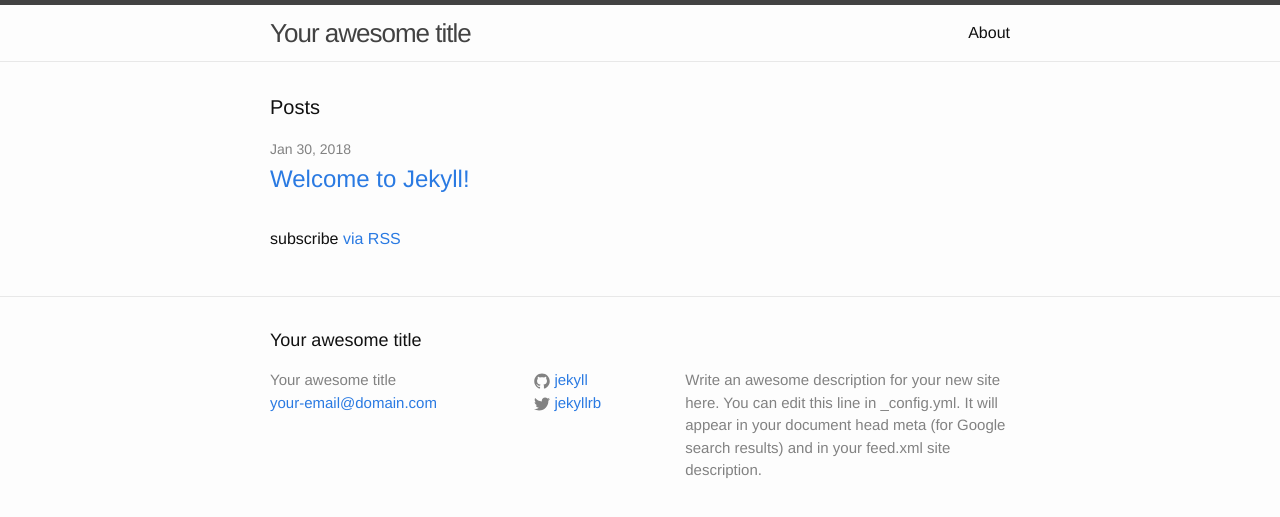
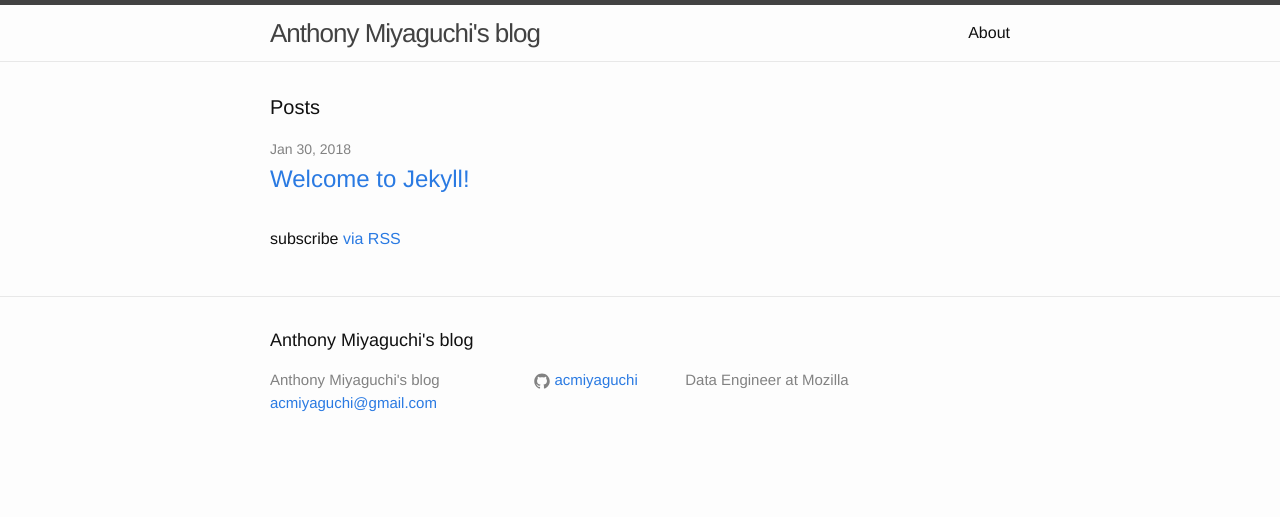
Before and after one commit to acmiyaguchi/acmiyaguchi.github.io, a Jekyll site: the page built from index.html, in a window 1280 px wide. Shown: the top 517 px of the page. Built offline with Jekyll 4.4.1, drawn with Linux system fonts in a browser that asks for light colours.

Commit message:
update config

```diff
--- a/_config.yml
+++ b/_config.yml
@@ -6,16 +6,13 @@
 # 'jekyll serve'. If you change this file, please restart the server process.
 
 # Site settings
-title: Your awesome title
-email: your-email@domain.com
+title: Anthony Miyaguchi's blog
+email: acmiyaguchi@gmail.com
 description: > # this means to ignore newlines until "baseurl:"
-  Write an awesome description for your new site here. You can edit this
-  line in _config.yml. It will appear in your document head meta (for
-  Google search results) and in your feed.xml site description.
+  Data Engineer at Mozilla
 baseurl: "" # the subpath of your site, e.g. /blog
 url: "http://yourdomain.com" # the base hostname & protocol for your site
-twitter_username: jekyllrb
-github_username:  jekyll
+github_username:  acmiyaguchi
 
 # Build settings
 markdown: kramdown
```
